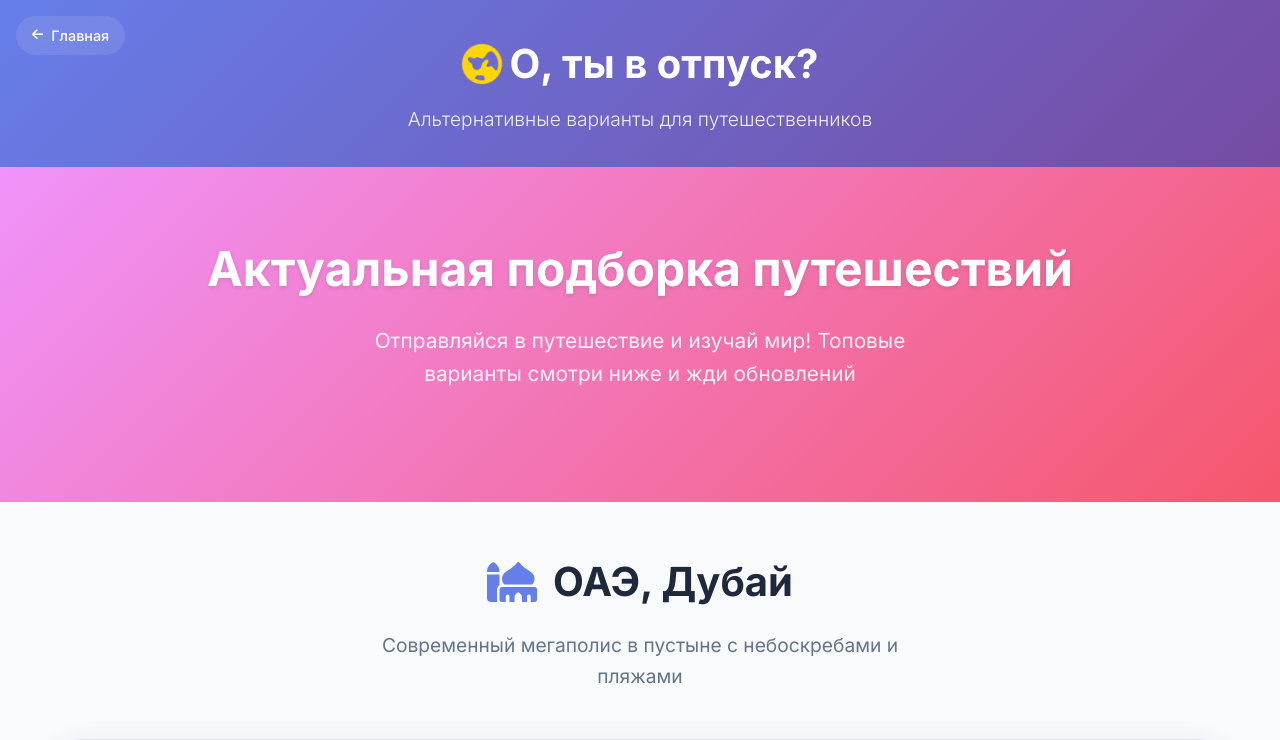
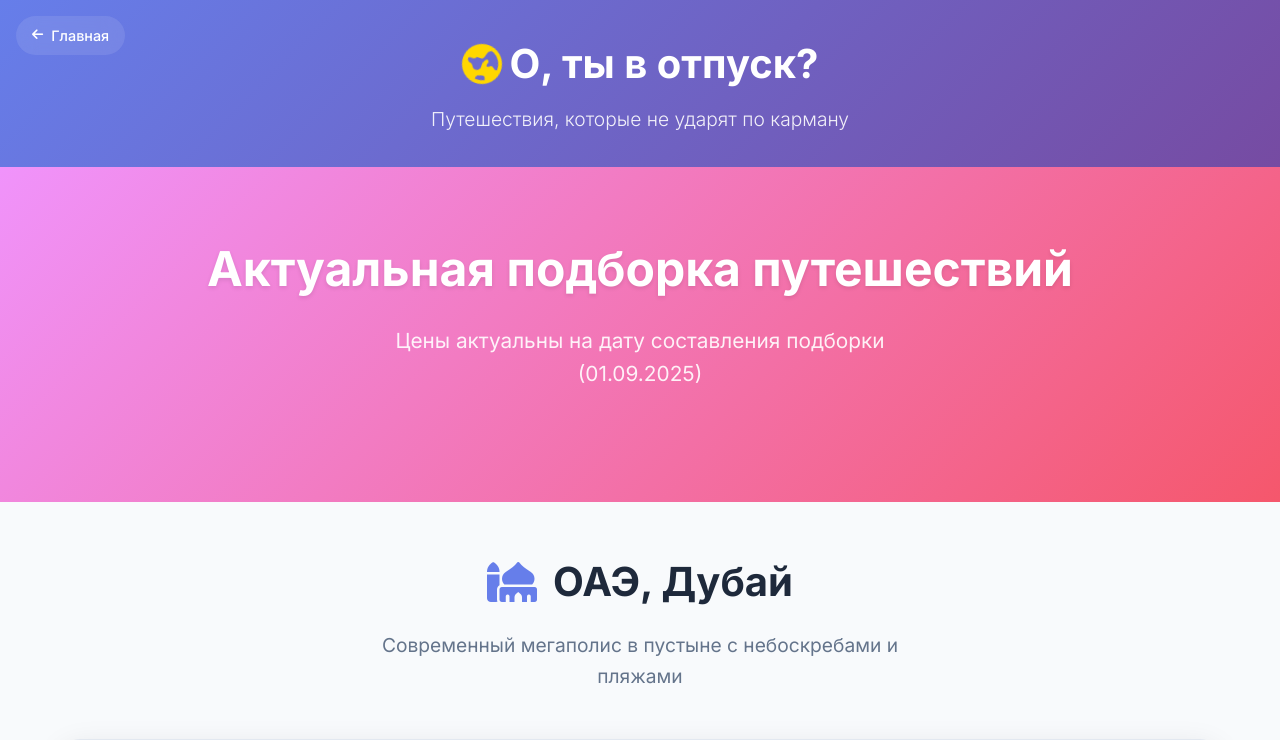
Before and after one commit to ootpusk/travel-tools, a website: page actual-tours.html in a window 1280 px wide. Shown: the top 740 px of the page. Drawn offline with Linux system fonts and the light colour scheme.

Commit message:
Add files via upload

```diff
--- a/actual-tours.html
+++ b/actual-tours.html
@@ -23,7 +23,7 @@
                     <i class="fas fa-globe-americas"></i>
                     О, ты в отпуск?
                 </h1>
-                <p class="tagline">Альтернативные варианты для путешественников</p>
+                <p class="tagline">Путешествия, которые не ударят по карману</p>
             </div>
         </div>
     </header>
@@ -33,7 +33,7 @@
         <div class="container">
             <div class="hero-content">
                 <h2>Актуальная подборка путешествий</h2>
-                <p>Отправляйся в путешествие и изучай мир! Топовые варианты смотри ниже и жди обновлений</p>
+                <p>Цены актуальны на дату составления подборки (01.09.2025)</p>
             </div>
         </div>
     </section>
```
Also changed, not shown: index.html (+1 -3 lines).
